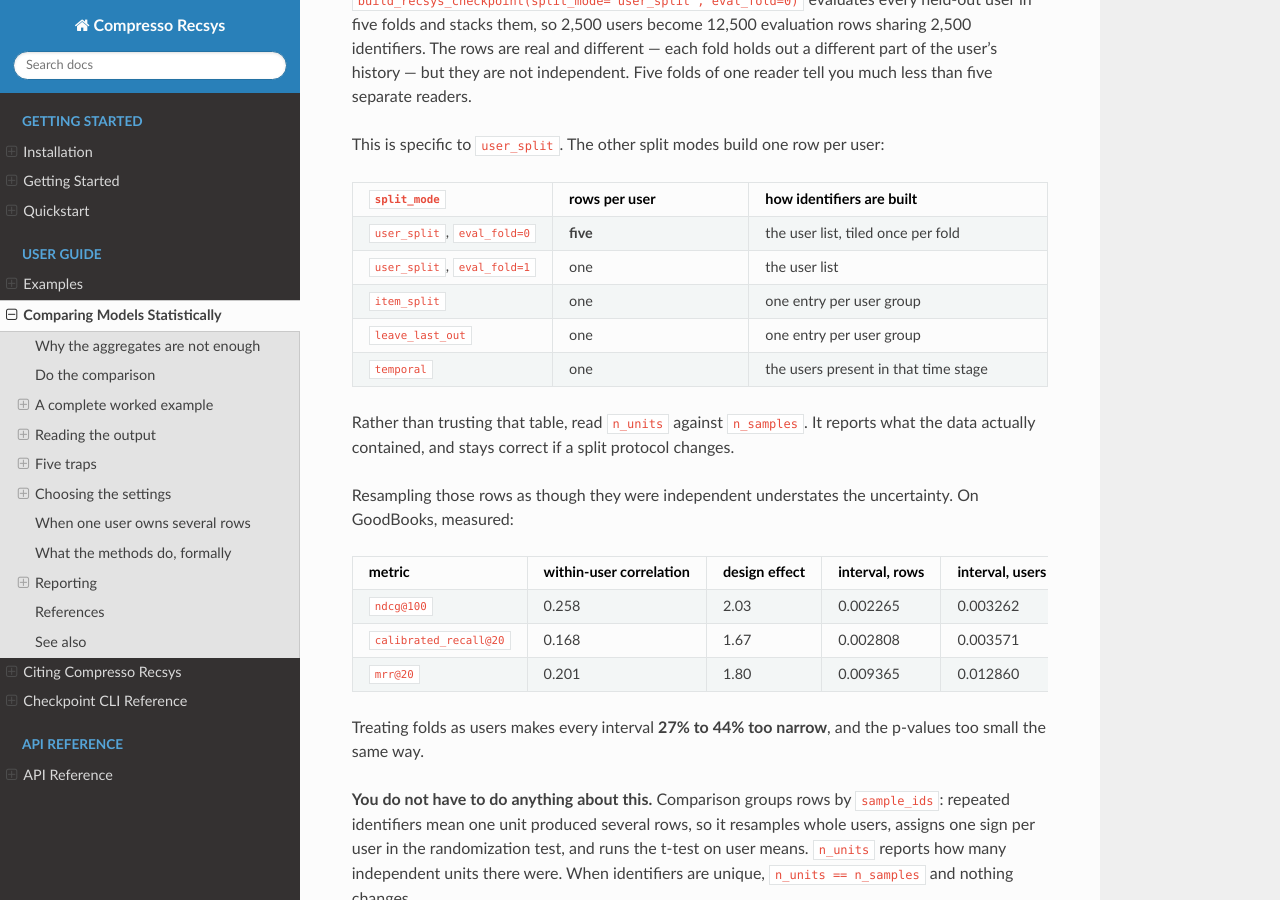
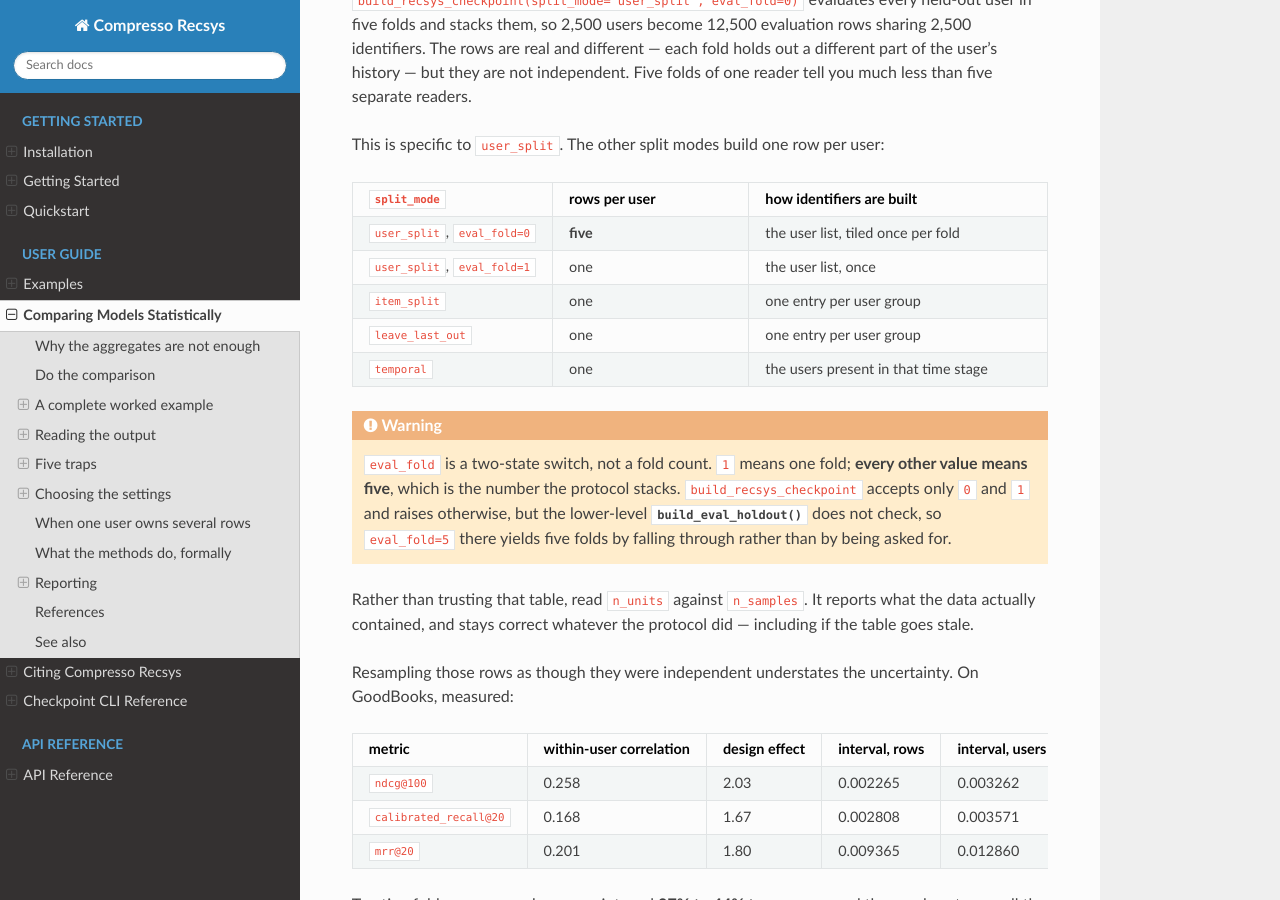
Before and after one commit to zombak79/compresso-recsys, a Sphinx documentation site: the page built from docs/source/statistical-comparison.rst, in a window 1280 px wide and 900 px high, scrolled down 13194 px. Built offline with Sphinx 7.4.7 and the Read the Docs theme 3.1.0, drawn with Linux system fonts in a browser that asks for light colours.

Commit message:
Warn that eval_fold is a switch, not a fold count
The table read as though eval_fold were a number to tune. It is not: the
implementation branches on fold != 1, so 0, 5 and 10 all give the five folds
the protocol stacks, and only 1 gives one. build_recsys_checkpoint rejects
anything outside {0, 1}, but build_eval_holdout does not check, so a caller
reaching for the lower-level function with eval_fold=5 gets five folds by
falling through rather than by asking.

```diff
--- a/docs/source/statistical-comparison.rst
+++ b/docs/source/statistical-comparison.rst
@@ -705,7 +705,7 @@ user:
      - the user list, tiled once per fold
    * - ``user_split``, ``eval_fold=1``
      - one
-     - the user list
+     - the user list, once
    * - ``item_split``
      - one
      - one entry per user group
@@ -716,9 +716,19 @@ user:
      - one
      - the users present in that time stage
 
+.. warning::
+
+   ``eval_fold`` is a two-state switch, not a fold count. ``1`` means one fold;
+   **every other value means five**, which is the number the protocol stacks.
+   ``build_recsys_checkpoint`` accepts only ``0`` and ``1`` and raises otherwise,
+   but the lower-level
+   :func:`~compresso_recsys.retrieval.build_eval_holdout` does not check, so
+   ``eval_fold=5`` there yields five folds by falling through rather than by
+   being asked for.
+
 Rather than trusting that table, read ``n_units`` against ``n_samples``. It
-reports what the data actually contained, and stays correct if a split protocol
-changes.
+reports what the data actually contained, and stays correct whatever the
+protocol did — including if the table goes stale.
 
 Resampling those rows as though they were independent understates the
 uncertainty. On GoodBooks, measured:
```
